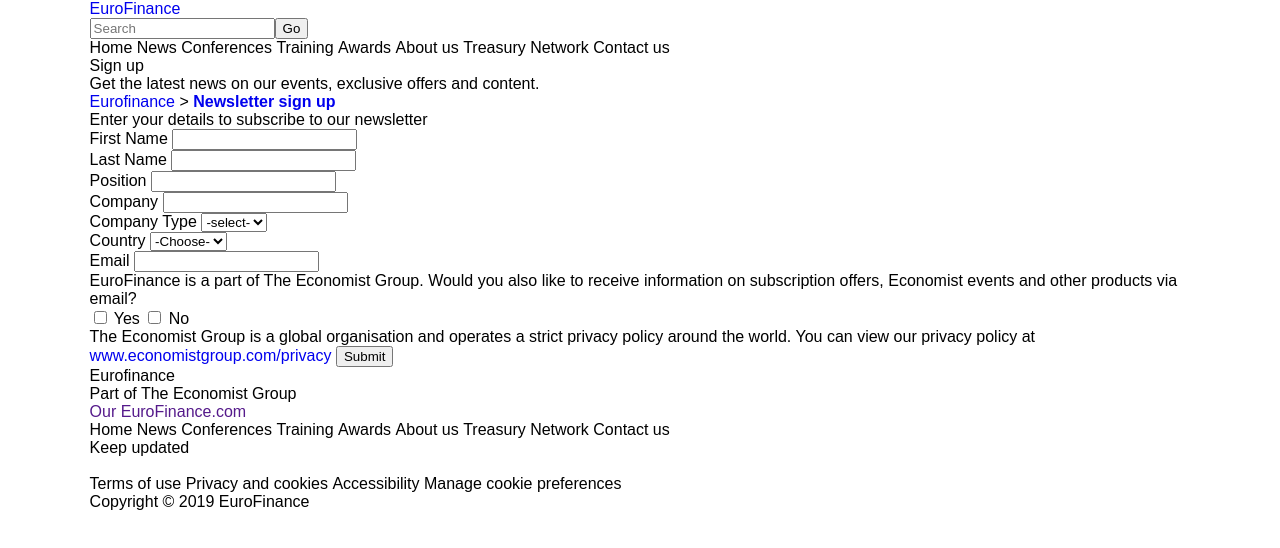
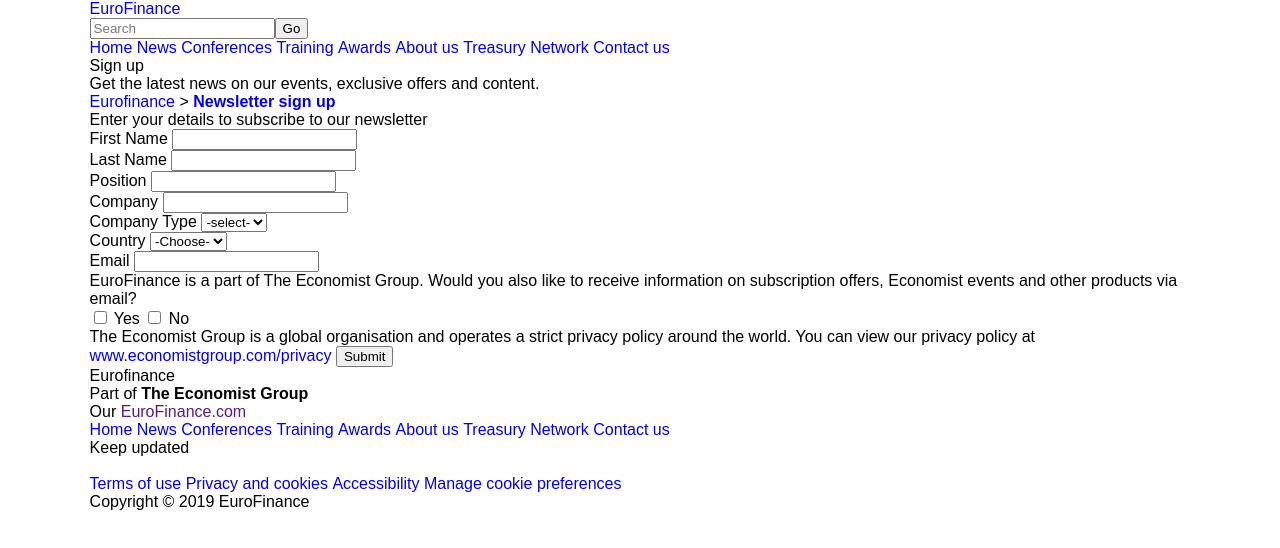
Before and after one commit to mdheerajprdxn/eurovision, a plain HTML site: page index.html in a window 1280 px wide. Drawn offline with Linux system fonts and the light colour scheme.

Commit message:
[html] fixed a tags

```diff
--- a/index.html
+++ b/index.html
@@ -15,20 +15,18 @@
   <!-- Keywords to help with SEO go here. Note: Usage of lang tag.  -->
   <meta name="keywords" lang="en" content="">
 
-  <!-- This meta tag is used for mobile device to display the page without any zooming,
-       so how much the device is able to fit on the screen is what's shown initially.
-       Remove comments from this tag, when you want to apply media queries to the website. -->
   <meta name="viewport" content="width=device-width, initial-scale=1, maximum-scale=1">
 
   <!-- Place favicon.ico in the root directory: mathiasbynens.be/notes/touch-icons -->
   <link rel="shortcut icon" href="favicon.ico" />
 
   <!--font-awesome link for icons-->
-  <link rel="preconnect" href="https://fonts.gstatic.com">
-  <link href="https://fonts.googleapis.com/css2?family=Roboto+Condensed:wght@300;400;700&display=swap" rel="stylesheet">
+  <link rel="stylesheet" href="https://cdnjs.cloudflare.com/ajax/libs/font-awesome/4.7.0/css/font-awesome.min.css">
+  <link rel="stylesheet" media="screen" href="assets/vendor/font-awesome/css/all.min.css">
 
   <!-- Fonts -->
   <link rel="preconnect" href="https://fonts.gstatic.com">
+  <link href="https://fonts.googleapis.com/css2?family=Roboto+Condensed:wght@300;400;700&display=swap" rel="stylesheet">
   <link href="https://fonts.googleapis.com/css2?family=Roboto:wght@400;500;700&display=swap" rel="stylesheet">
 
   <!-- Default style-sheet is for 'media' type screen (color computer display).  -->
@@ -46,16 +44,16 @@
         <form action="" class="header-form"><input type="text" placeholder="Search"><button for="">Go</button>
         </form>
       </div>
-      <nav class="wrapper">
-        <ul>
-          <li>Home</li>
-          <li>News</li>
-          <li>Conferences</li>
-          <li>Training</li>
-          <li>Awards</li>
-          <li>About us</li>
-          <li>Treasury Network</li>
-          <li>Contact us</li>
+      <nav>
+        <ul class="wrapper">
+          <li> <a href="#FIXME" title="Home"> Home</a></li>
+          <li><a href="#FIXME" title="News"> News</a></li>
+          <li><a href="#FIXME" title="Conferences"> Conferences</a></li>
+          <li><a href="#FIXME" title="Training"> Training</a></li>
+          <li><a href="#FIXME" title="Awards"> Awards</a></li>
+          <li><a href="#FIXME" title=" About us"> About us</a></li>
+          <li><a href="#FIXME" title="Treasury Network"> Treasury Network</a></li>
+          <li><a href="#FIXME" title="Contact us"> Contact us</a></li>
         </ul>
       </nav>
       <div class="header-bottom wrapper">
@@ -95,13 +93,16 @@
             <div class="form-element">
               <label for="company-type">Company Type</label>
               <select name="companyType" id="company-type">
-                <option value="">-select-</option>
+                <option value="select">-select-</option>
+                <option value="big">Big</option>
+                <option value="small">Small</option>
               </select>
             </div>
             <div class="form-element">
               <label for="country">Country</label>
               <select name="country" id="country">
-                <option value="">-Choose-</option>
+                <option value="choose">-Choose-</option>
+                <option value="India">India</option>
               </select>
             </div>
             <div class="form-element">
@@ -113,12 +114,12 @@
               offers, Economist events and other products via email?</span>
             <div class="form-element">
               <span>
-                <input type="checkbox" name="" id="">
-                <label for="">Yes</label>
+                <input type="checkbox" name="yes" id="yes">
+                <label for="yes">Yes</label>
               </span>
               <span>
-                <input type="checkbox" name="" id="">
-                <label for="">No</label>
+                <input type="checkbox" name="no" id="no">
+                <label for="no">No</label>
               </span>
             </div>
             <span class="read-more">The Economist Group is a global organisation and operates a strict privacy policy
@@ -139,25 +140,26 @@
       <div class="">
 
         <div class="footer-main wrapper">
-          <div>
+          <div class="footer-title">
             <h2>Eurofinance</h2>
-            <span>Part of The Economist Group</span>
+            <span> Part of <strong> The Economist Group</strong></span>
           </div>
           <div>
-            <h3><a href="">Our EuroFinance.com</a></h3>
+            <h3>Our <a href=""> EuroFinance.com</a></h3>
             <ul>
-              <li>Home</li>
-              <li>News</li>
-              <li>Conferences</li>
-              <li>Training</li>
-              <li>Awards</li>
-              <li>About us</li>
-              <li>Treasury Network</li>
-              <li>Contact us</li>
+              <li> <a href="#FIXME" title="Home"> Home</a></li>
+              <li><a href="#FIXME" title="News"> News</a></li>
+              <li><a href="#FIXME" title="Conferences"> Conferences</a></li>
+              <li><a href="#FIXME" title="Training"> Training</a></li>
+              <li><a href="#FIXME" title="Awards"> Awards</a></li>
+              <li><a href="#FIXME" title=" About us"> About us</a></li>
+              <li><a href="#FIXME" title="Treasury Network"> Treasury Network</a></li>
+              <li><a href="#FIXME" title="Contact us"> Contact us</a></li>
             </ul>
+          </div>
           <div>
             <h3>Keep updated</h3>
-              <ul>
+            <ul class="icons">
               <li class="icon linkedin"></li>
               <li class="icon twitter"></li>
               <li class="icon youtube"></li>
@@ -165,15 +167,13 @@
             </ul>
           </div>
         </div>
-        </div>
         <div class="copyright">
           <div class='wrapper'>
-
             <ul class="">
-              <li>Terms of use</li>
-              <li>Privacy and cookies</li>
-              <li>Accessibility</li>
-              <li>Manage cookie preferences</li>
+              <li> <a href="#FIXME" title="Terms Of use"> Terms of use</a></li>
+              <li> <a href="#FIXME" title="Privacy And Cookies">Privacy and cookies</a> </li>
+              <li> <a href="#FIXME" title="Accessibility"> Accessibility</a></li>
+              <li> <a href="#FIXME" title="Manage Cookie Preferences">Manage cookie preferences</a> </li>
             </ul>
             <span>
               Copyright &copy; 2019 EuroFinance
```
Lines whose indentation alone changed are shown as unchanged.
